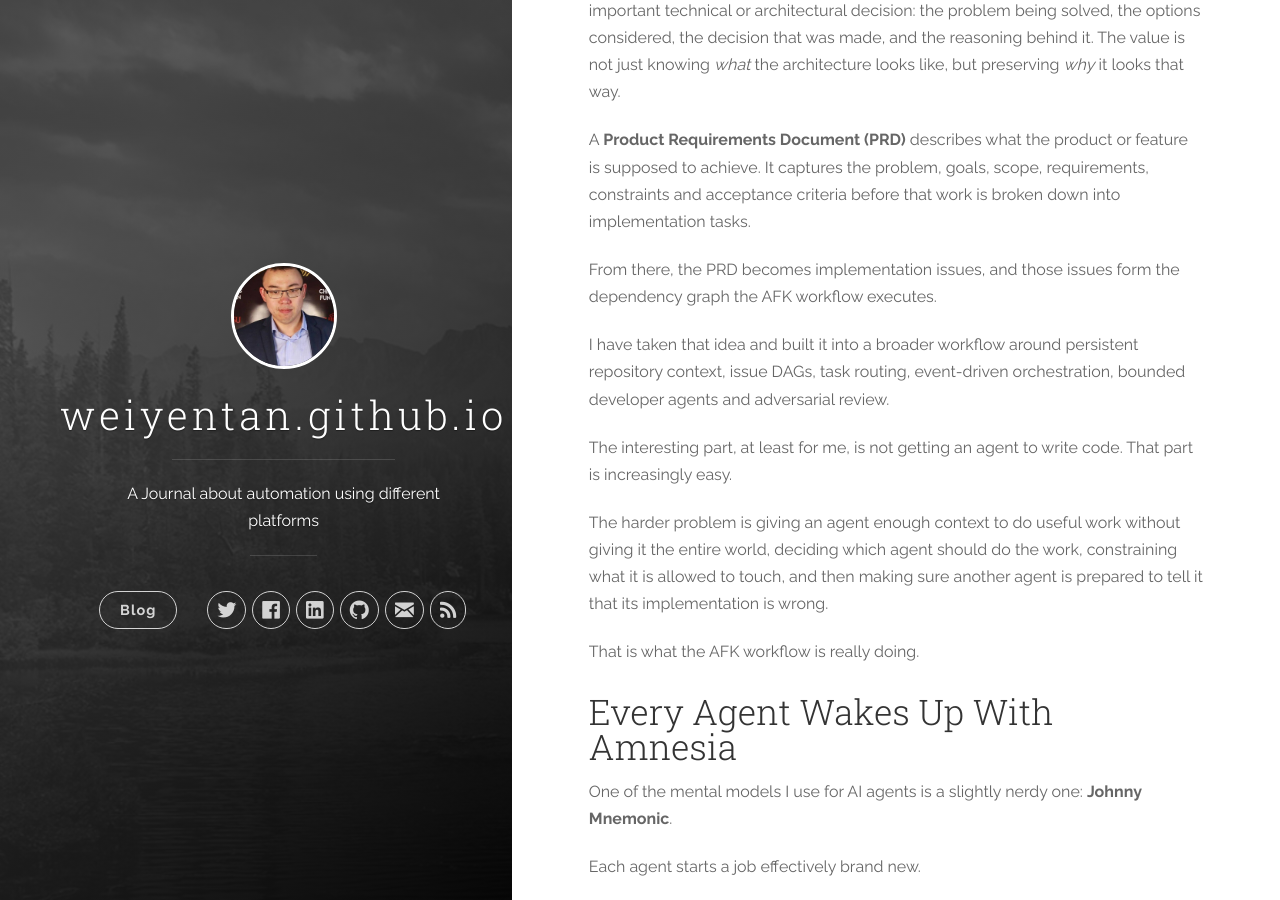
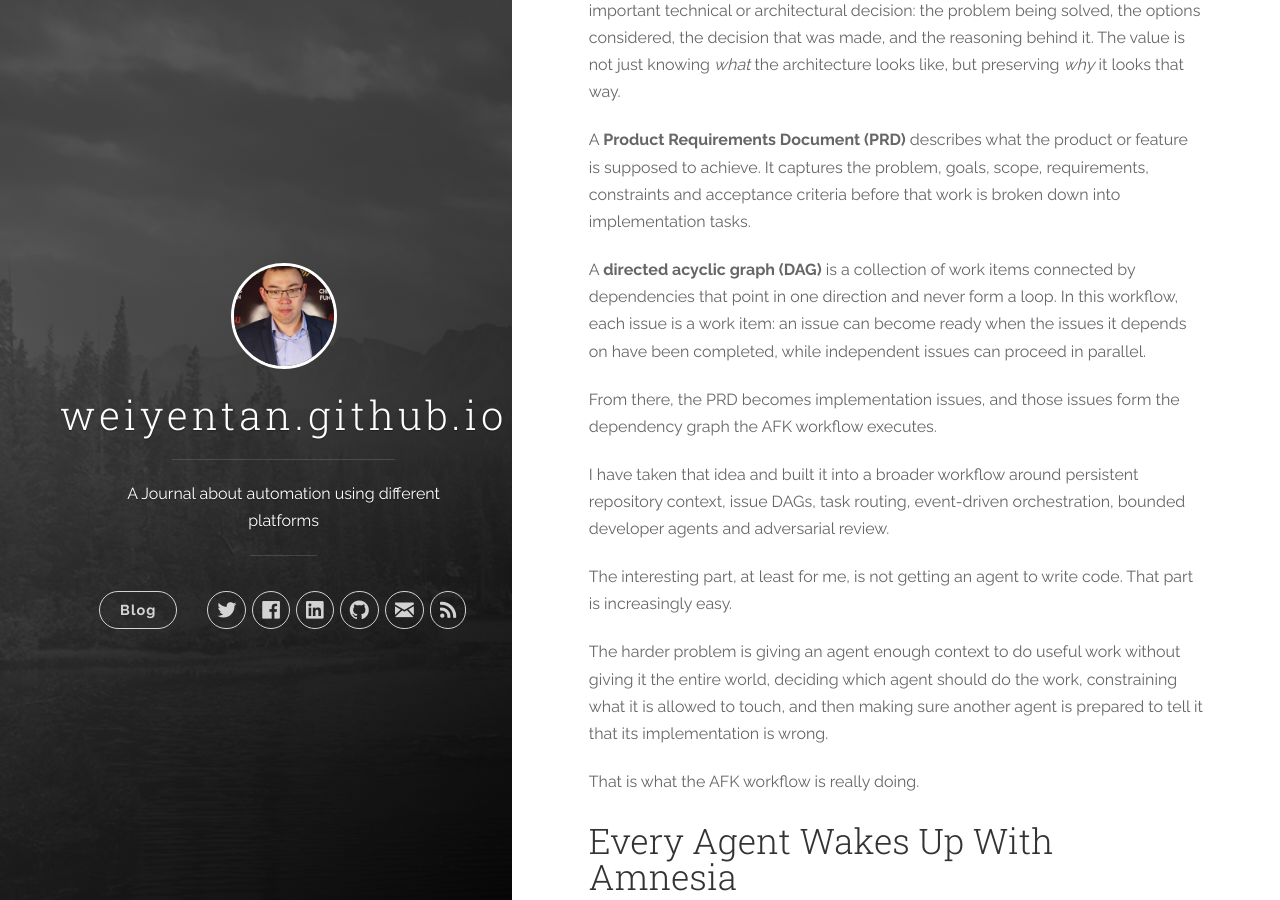
Before and after one commit to weiyentan/weiyentan.github.io, a Jekyll site: the page built from _posts/2026-08-08-how-my-afk-engineering-workflow-actually-works.markdown, in a window 1280 px wide and 900 px high, scrolled down 644 px. Built offline with Jekyll 4.4.1, drawn with Linux system fonts in a browser that asks for light colours; comment, search, counter and statistics services are not loaded.

Commit message:
Define DAG early in AFK workflow post

```diff
--- a/_posts/2026-08-08-how-my-afk-engineering-workflow-actually-works.markdown
+++ b/_posts/2026-08-08-how-my-afk-engineering-workflow-actually-works.markdown
@@ -34,6 +34,12 @@ A **Product Requirements Document (PRD)** describes what the product or feature
 is supposed to achieve. It captures the problem, goals, scope, requirements,
 constraints and acceptance criteria before that work is broken down into
 implementation tasks.
+
+A **directed acyclic graph (DAG)** is a collection of work items connected by
+dependencies that point in one direction and never form a loop. In this
+workflow, each issue is a work item: an issue can become ready when the issues
+it depends on have been completed, while independent issues can proceed in
+parallel.
 
 From there, the PRD becomes implementation issues, and those issues form the
 dependency graph the AFK workflow executes.
```
